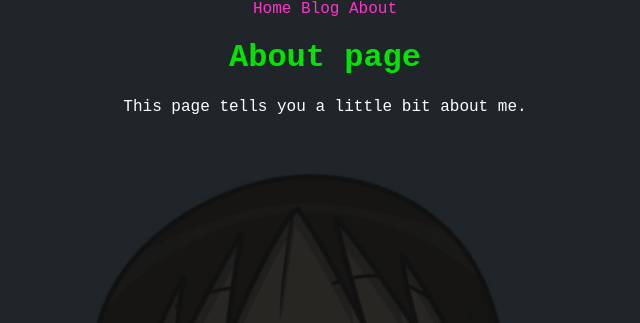
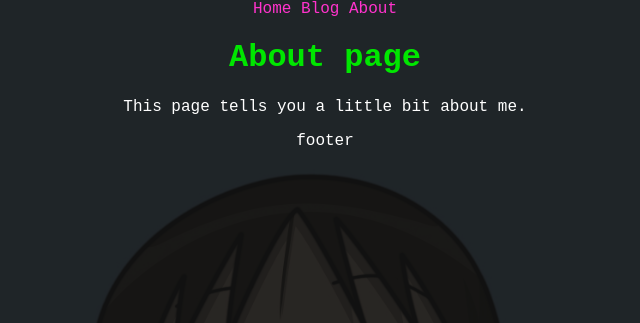
Before and after one commit to ambraglow/ambraglow.github.io, a Jekyll site: the page built from about.md, in a window 1280 px wide. Shown: the top 323 px of the page, without its empty margins (315-955 px from the left). Built offline with Jekyll 4.4.1, drawn with Linux system fonts in a browser that asks for light colours; some web fonts are replaced.

Commit message:
Update default.html

```diff
--- a/_layouts/default.html
+++ b/_layouts/default.html
@@ -12,7 +12,9 @@
         </header>
         <main>{{content}}</main>
         <footer>
-
+            <div class="footer">
+                <p>footer</p>
+            </div>
         </footer>
     </body>
 </html>
```
